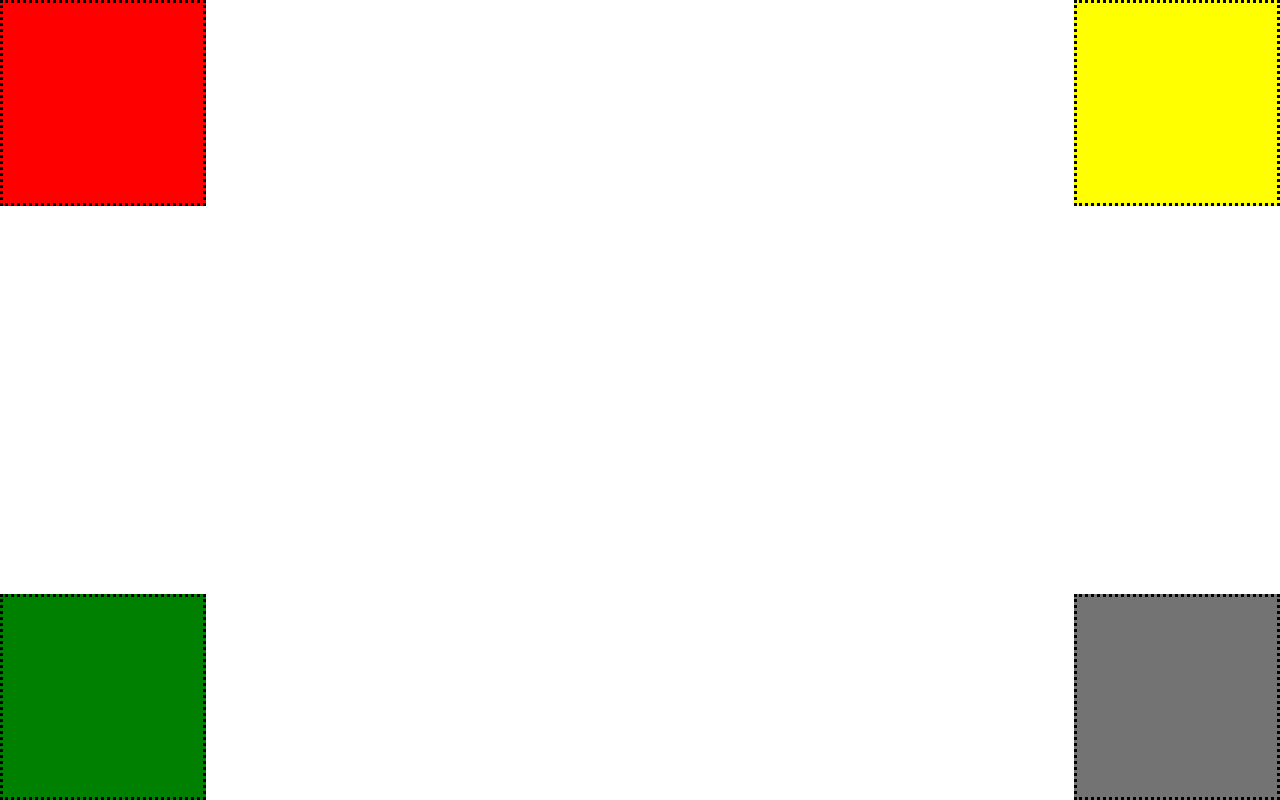
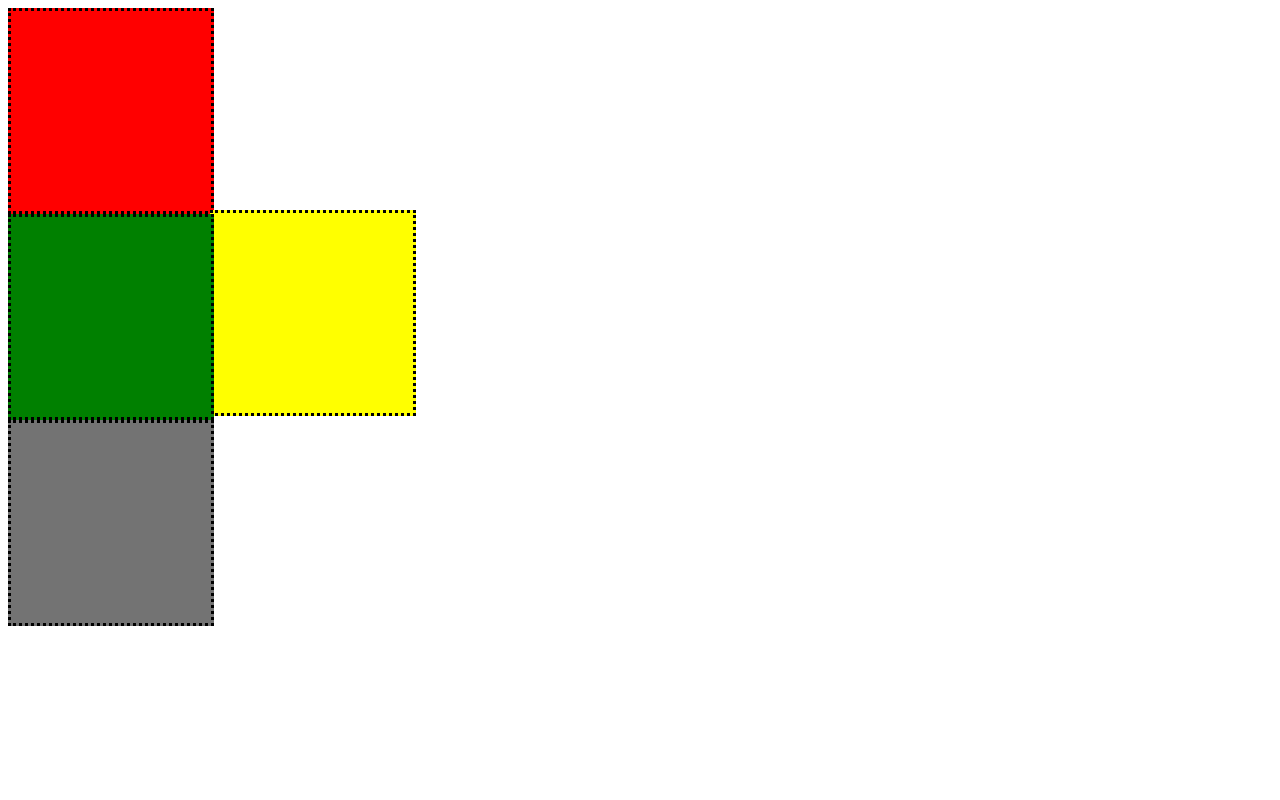
Before and after one commit to rodriguezadriana/position, a plain HTML site: page index.html in a window 1280 px wide. Drawn offline with Linux system fonts and the light colour scheme.

Commit message:
solo1absoluto

```diff
--- a/clss.css
+++ b/clss.css
@@ -6,7 +6,7 @@ div{
 
 }
 .rojo{
-	position: absolute;
+	position: relative;
 	left:0px;
 	top: 0px;
 	background-color: red;
@@ -16,8 +16,8 @@ div{
 .amarillo{
 	background-color: yellow;
 	position: absolute;
-    top:  0px;
-    right:  0px;
+    top:  210px;
+    left: 210px;
 
 
 
@@ -25,13 +25,13 @@ div{
 
 .verde{
 	background-color: green;
-	position: absolute;
+	position: relative;
 	left: 0px;
 	bottom: 0px;
 }
 .gris{
 	background-color: #737373;
-	position: absolute;
+	position: relative;
 	right:  0px;
 	bottom: 0px;
 }
```
